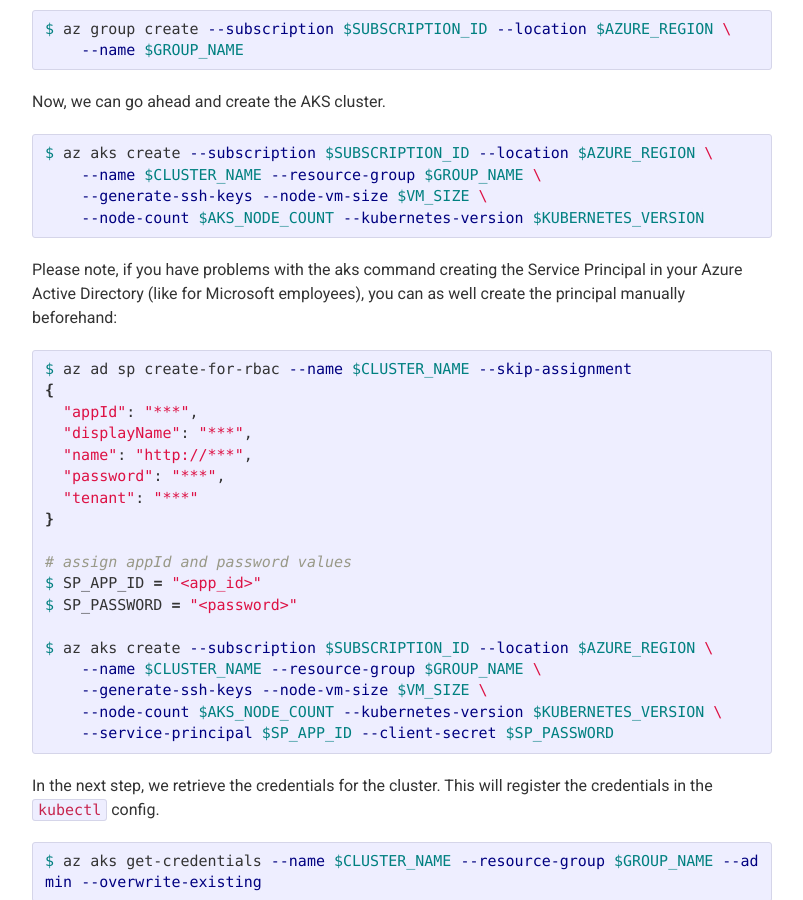
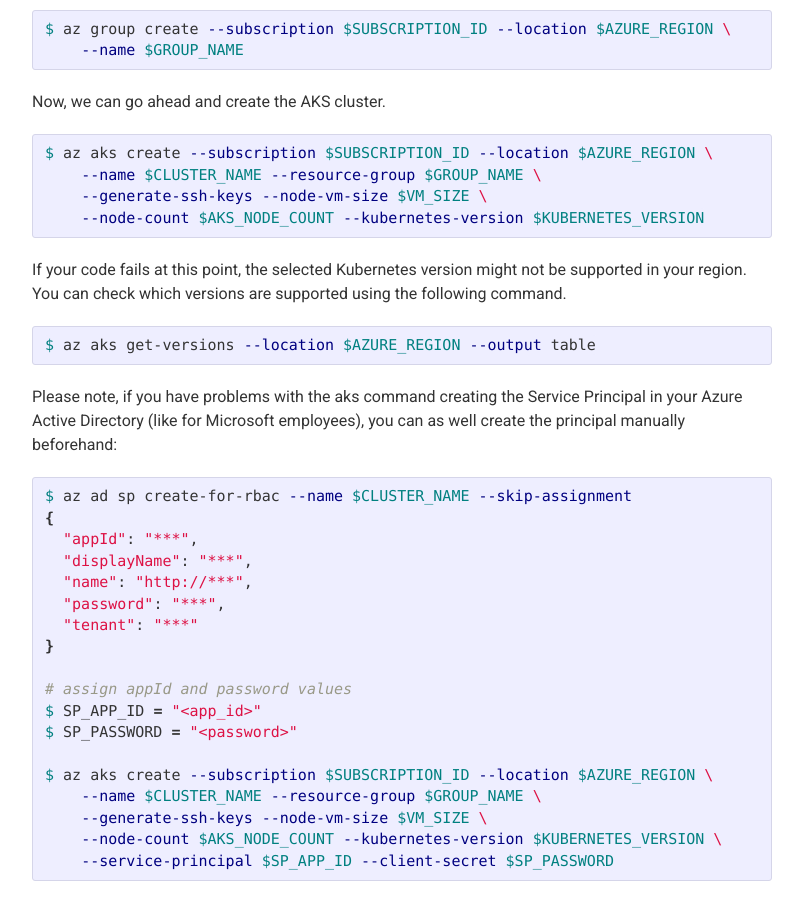
Before and after one commit to chaosmail/chaosmail.github.com, a Jekyll site: the page built from _posts/2019-02-01-getting-started-with-sql2019.md, in a window 1280 px wide and 900 px high, scrolled down 6549 px. Shown: the whole window, without its empty margins (238-1041 px from the left). Built offline with Jekyll 4.4.1, drawn with Linux system fonts in a browser that asks for light colours; nearby versions of some CDN libraries; comment, search, counter and statistics services are not loaded; some of the changed text lies outside the part shown.

Commit message:
update sql bdc 2019

````diff
--- a/_posts/2019-02-01-getting-started-with-sql2019.md
+++ b/_posts/2019-02-01-getting-started-with-sql2019.md
@@ -112,8 +112,8 @@
 VM_SIZE="Standard_L4s"
 # Provide number of worker nodes for AKS cluster
 AKS_NODE_COUNT="3"
-# Provide Kubernetes version
-KUBERNETES_VERSION="1.12.6"
+# Provide supported Kubernetes version
+KUBERNETES_VERSION="1.12.7"
 
 # This is both Kubernetes cluster name and SQL Big Data cluster name
 # Provide name of AKS cluster and SQL big data cluster
@@ -161,6 +161,12 @@
     --name $CLUSTER_NAME --resource-group $GROUP_NAME \
     --generate-ssh-keys --node-vm-size $VM_SIZE \
     --node-count $AKS_NODE_COUNT --kubernetes-version $KUBERNETES_VERSION
+```
+
+If your code fails at this point, the selected Kubernetes version might not be supported in your region. You can check which versions are supported using the following command.
+
+```sh
+$ az aks get-versions --location $AZURE_REGION --output table
 ```
 
 Please note, if you have problems with the aks command creating the Service Principal in your Azure Active Directory (like for Microsoft employees), you can as well create the principal manually beforehand:
````
